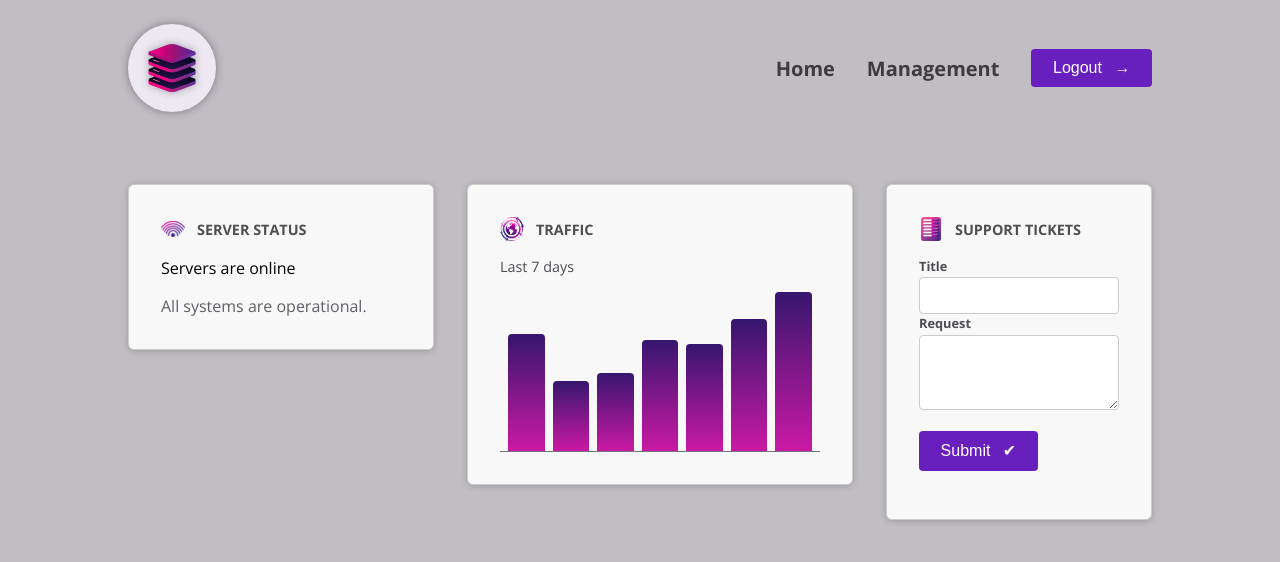
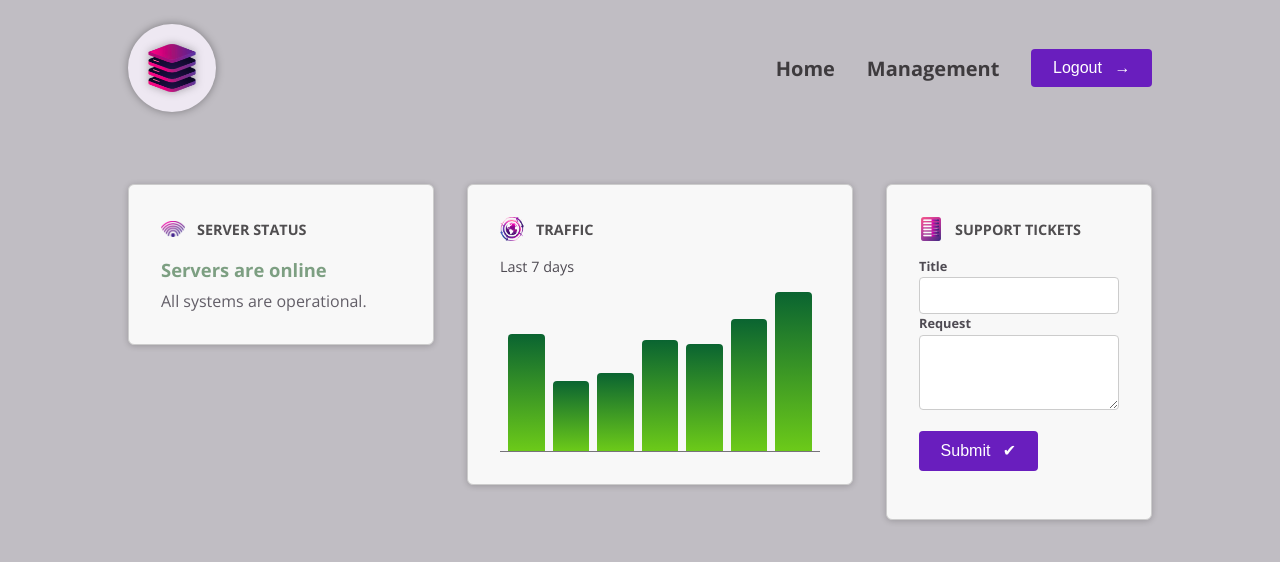
Before and after one commit to JainAnush/Components-Deep-Dive, an Angular app in the folder 01-starting-project/: page / in a window 1280 px wide. Shown: the top 562 px of the page. Built offline with nearby package versions, Linux system fonts and the light colour scheme.

Commit message:
[ADD] class binding and init lifecycle hook to check server status

```diff
--- a/01-starting-project/src/app/dashboard/server-status/server-status.component.css
+++ b/01-starting-project/src/app/dashboard/server-status/server-status.component.css
@@ -11,15 +11,15 @@
 }
 
 .status-online p:first-of-type {
-  color: #6a3cb0;
+  color: #03470d;
 }
 
 .status-offline p:first-of-type {
-  color: #b22084;
+  color: #b22a20;
 }
 
 .status-unknown p:first-of-type {
-  color: grey;
+  color: rgb(173, 171, 52);
 }
 
 p:last-of-type {
--- a/01-starting-project/src/app/dashboard/server-status/server-status.component.html
+++ b/01-starting-project/src/app/dashboard/server-status/server-status.component.html
@@ -1,3 +1,11 @@
+<div
+  [class]="{
+    status: true,
+    'status-online': currentStatus === 'online',
+    'status-offline': currentStatus === 'offline',
+    'status-unknown': currentStatus === 'unknown'
+  }"
+>
   @if (currentStatus === 'online') {
   <p>Servers are online</p>
   <p>All systems are operational.</p>
@@ -8,3 +16,4 @@
   <p>Server status is unknown</p>
   <p>Fetching server status failed.</p>
   }
+</div>
--- a/01-starting-project/src/app/dashboard/server-status/server-status.component.ts
+++ b/01-starting-project/src/app/dashboard/server-status/server-status.component.ts
@@ -8,5 +8,18 @@ import { Component } from '@angular/core';
   styleUrl: './server-status.component.css',
 })
 export class ServerStatusComponent {
-  currentStatus = 'online';
+  currentStatus: 'online' | 'offline' | 'unknown' = 'online';
+
+  ngOnInit() {
+    setInterval(() => {
+      let ran = Math.random();
+      if (ran < 0.5) {
+        this.currentStatus = 'online';
+      } else if (ran < 0.9) {
+        this.currentStatus = 'offline';
+      } else {
+        this.currentStatus = 'unknown';
+      }
+    }, 10000);
+  }
 }
--- a/01-starting-project/src/app/dashboard/traffic/traffic.component.css
+++ b/01-starting-project/src/app/dashboard/traffic/traffic.component.css
@@ -20,7 +20,7 @@ p {
 
 #chart div {
   flex: 1;
-  background: linear-gradient(to bottom, #36166f, #ca19a4);
+  background: linear-gradient(to bottom, #0a6431, #6cca19);
   border-top-left-radius: 4px;
   border-top-right-radius: 4px;
 }
--- a/01-starting-project/src/app/shared/control/control.component.ts
+++ b/01-starting-project/src/app/shared/control/control.component.ts
@@ -1,4 +1,10 @@
-import { Component, input, ViewEncapsulation } from '@angular/core';
+import {
+  Component,
+  ElementRef,
+  inject,
+  input,
+  ViewEncapsulation,
+} from '@angular/core';
 
 @Component({
   selector: 'app-control',
@@ -14,6 +20,10 @@ import { Component, input, ViewEncapsulation } from '@angular/core';
 })
 export class ControlComponent {
   label = input.required<string>();
+
+  //getting access to host element
+  private el = inject(ElementRef);
+
   /**
    * using below syntax of host binding and host listener is discouraged!
    * Host Binding
@@ -26,5 +36,6 @@ export class ControlComponent {
   */
   onClick() {
     console.log('clicked!');
+    console.log(this.el);
   }
 }
```
Lines whose indentation alone changed are shown as unchanged.
